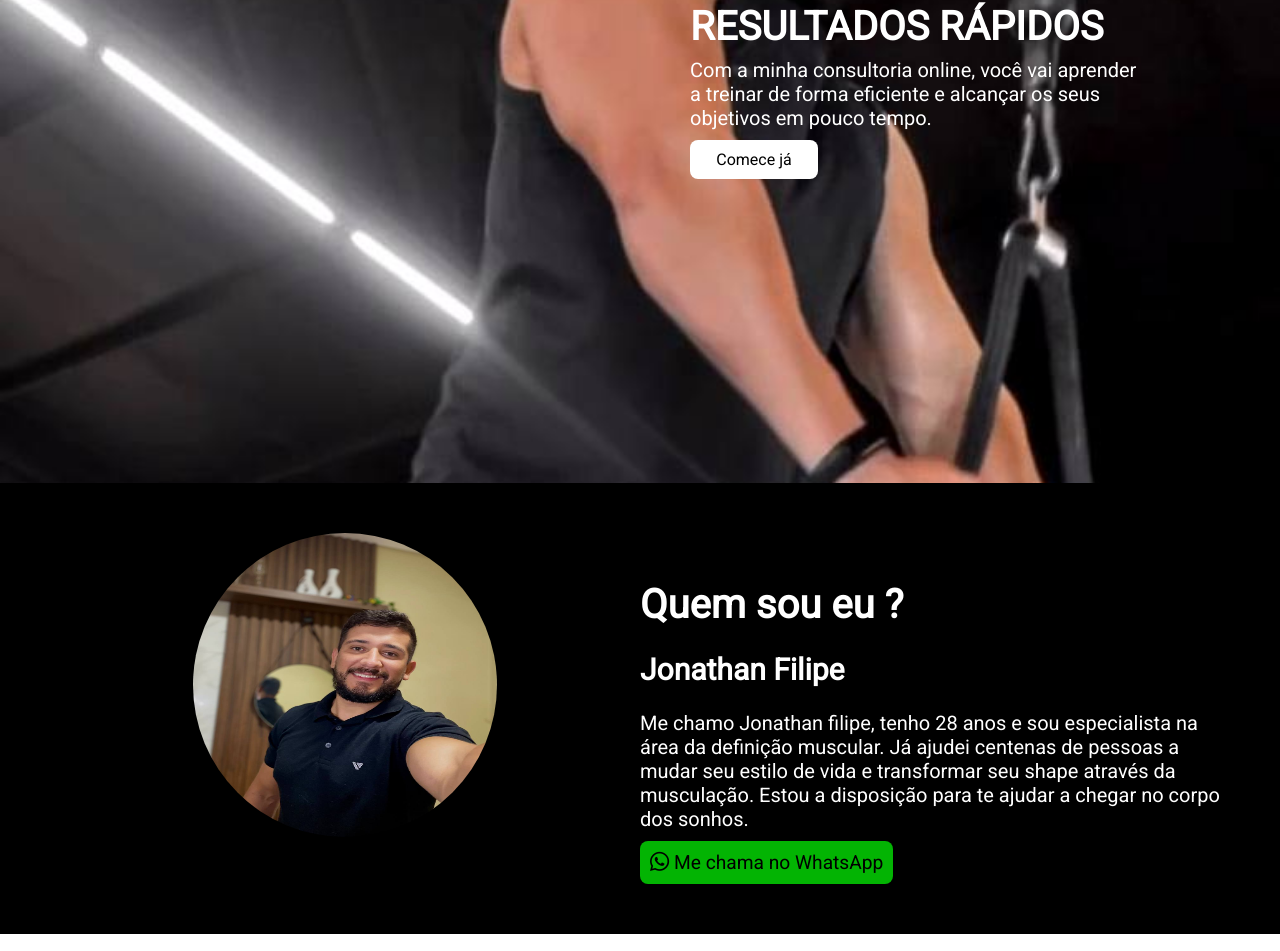
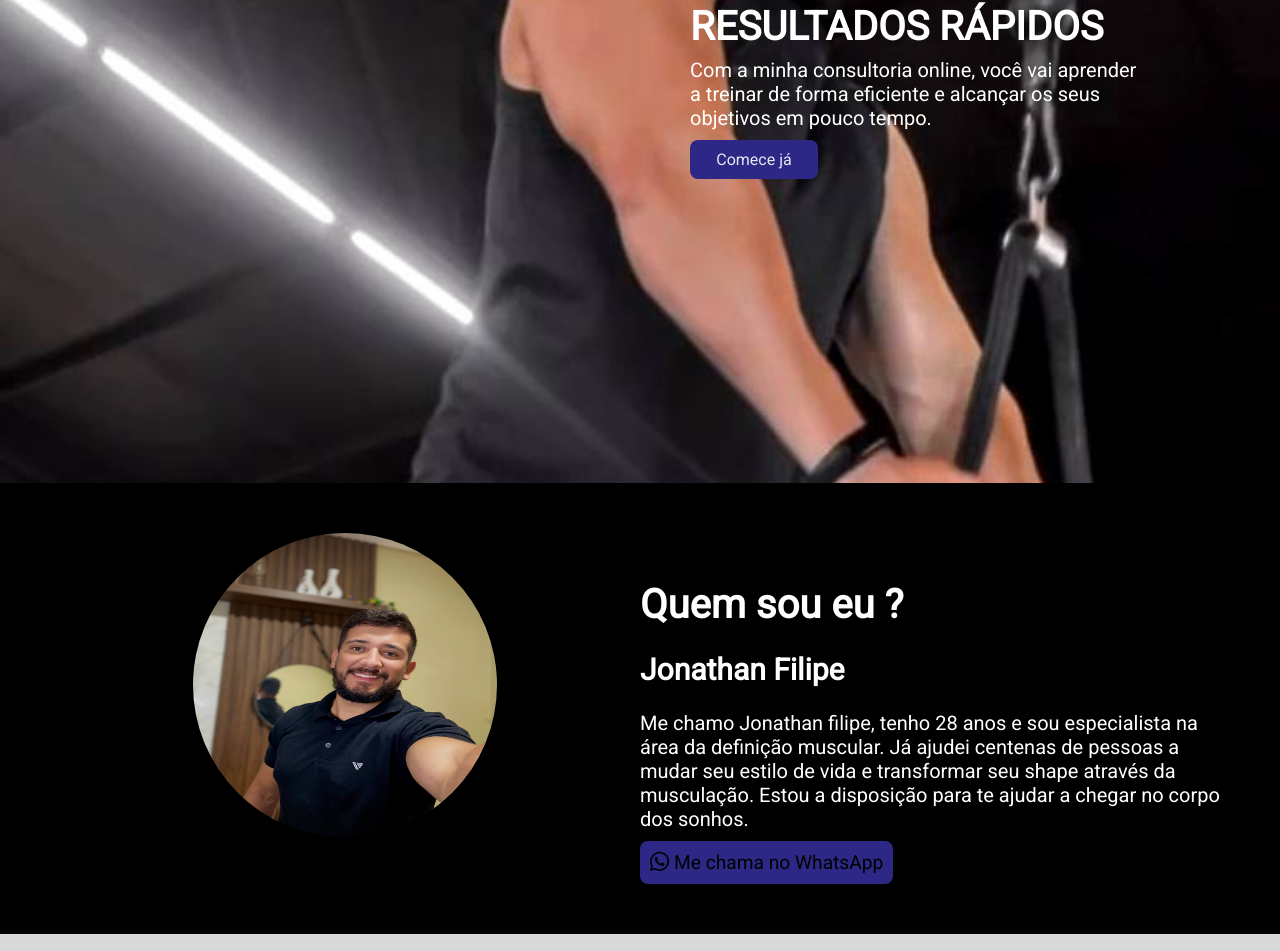
Before and after one commit to HenriqueCarniell/Consultoria, a plain HTML site: page index.html in a window 1280 px wide. Shown: the part 341-1292 px from the top of the page. Drawn offline with nearby package versions, Linux system fonts and the light colour scheme.

Commit message:
atualização

```diff
--- a/style.css
+++ b/style.css
@@ -82,13 +82,12 @@ a {
     padding: 10px;
     border: none;
     border-radius: 8px;
-    background-color: #ffffff;
-    color: white;
+    background-color: #2d2885;
     cursor: pointer;
 }
 
 #link-botao {
-    color: rgb(0, 0, 0);
+    color: rgba(255, 255, 255, 0.891);
     text-decoration: none;
     font-size: 16px;
 }
@@ -162,7 +161,7 @@ a {
 
 #botao-whatsap {
     border: none;
-    background-color: rgb(3, 180, 3);
+    background-color: #2d2885;
     padding: 10px;
     border-radius: 8px;
     font-size: 15px;
@@ -253,7 +252,7 @@ p {
 
 /* Container com videos */
 #container-frase-videos {
-    background-color: white;
+    background-color: rgb(216, 216, 216);
     padding-bottom: 30px;
 }
 
@@ -336,7 +335,7 @@ p {
 }
 
 #container-dentro-aplicativo {
-    background-color: white;
+    background-color: rgb(216, 216, 216);
 }
 
 #container-dentro-aplicativo h1,
```
